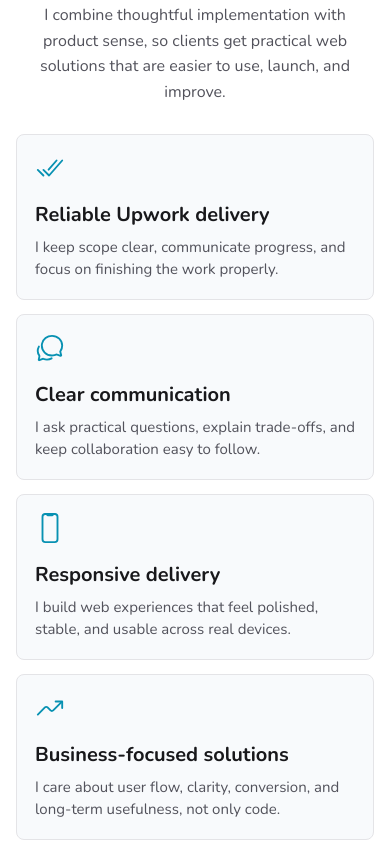
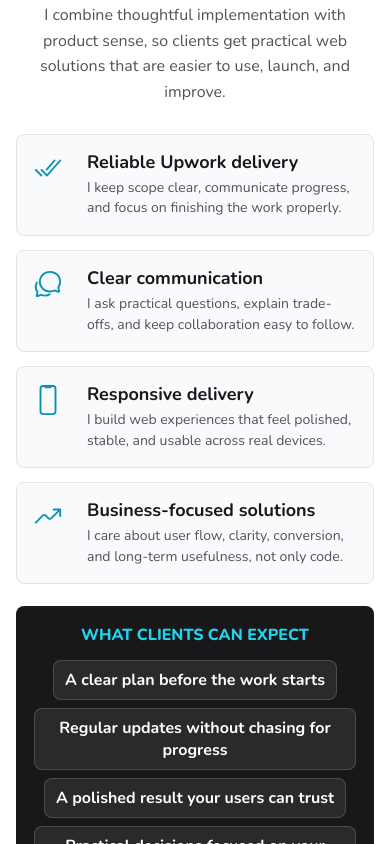
Before and after one commit to MariiaOtset/mariia-otset-portfolio-upwork, a React (Vite) app: page / in a window 390 px wide. Shown: the part 4100-4944 px from the top of the page. Built offline with nearby package versions, Linux system fonts and the light colour scheme.

Commit message:
style: Update UpworkBadges and WhyWorkWithMe components for improved responsiveness and layout

```diff
--- a/src/components/UpworkBadges/UpworkBadges.module.css
+++ b/src/components/UpworkBadges/UpworkBadges.module.css
@@ -23,32 +23,17 @@
 
 @media screen and (max-width: 767px) {
   .contactBadgesWrapper {
-    display: grid;
-    grid-template-columns: 1fr;
-    gap: 7px;
+    display: flex;
+    flex-wrap: nowrap;
     width: 100%;
-    padding: 7px;
+    padding: 7px 6px;
+    gap: 15px;
   }
 
   .contactBadgesWrapper .badgeItem {
-    gap: 7px;
-    font-size: 14px;
-  }
-
-  .contactBadgesWrapper .successIcon,
-  .contactBadgesWrapper .topRatedIcon {
-    width: 30px;
-    height: 30px;
-  }
-
-  .contactBadgesWrapper .crownIcon {
-    width: 15px;
-    height: 15px;
-  }
-
-  .contactBadgesWrapper .starIcon {
-    width: 18px;
-    height: 18px;
+    flex: 0 1 auto;
+    gap: 5px;
+    white-space: nowrap;
   }
 
   .darkBadgesWrapper {
@@ -88,7 +73,6 @@
   gap: 7px;
   min-width: 0;
   color: #050505;
-  font-size: 14px;
   font-weight: 600;
   line-height: 1.1;
   white-space: normal;
--- a/src/components/WhyWorkWithMe/WhyWorkWithMe.module.css
+++ b/src/components/WhyWorkWithMe/WhyWorkWithMe.module.css
@@ -47,6 +47,7 @@
   border-radius: 8px;
   background-color: #f8fafc;
   text-align: left;
+  min-width: 0;
 }
 
 .icon {
@@ -59,12 +60,14 @@
 .reasonTitle {
   margin-bottom: 8px;
   font-size: 20px;
+  overflow-wrap: anywhere;
 }
 
 .reasonText {
   color: #52525b;
   font-size: 15px;
   line-height: 1.5;
+  overflow-wrap: anywhere;
 }
 
 .availableBox {
@@ -103,6 +106,35 @@
   font-weight: 700;
 }
 
+@media screen and (max-width: 767px) {
+  .reasonItem {
+    display: grid;
+    grid-template-columns: 42px minmax(0, 1fr);
+    column-gap: 12px;
+    row-gap: 5px;
+    align-items: flex-start;
+    padding: 16px;
+  }
+
+  .icon {
+    grid-row: 1 / 3;
+    width: 30px;
+    height: 30px;
+    margin: 2px 0 0;
+  }
+
+  .reasonTitle {
+    margin-bottom: 0;
+    font-size: 18px;
+    line-height: 1.25;
+  }
+
+  .reasonText {
+    font-size: 14px;
+    line-height: 1.45;
+  }
+}
+
 @media screen and (min-width: 768px) {
   .sectionWrapper {
     padding: 60px 24px;
```
